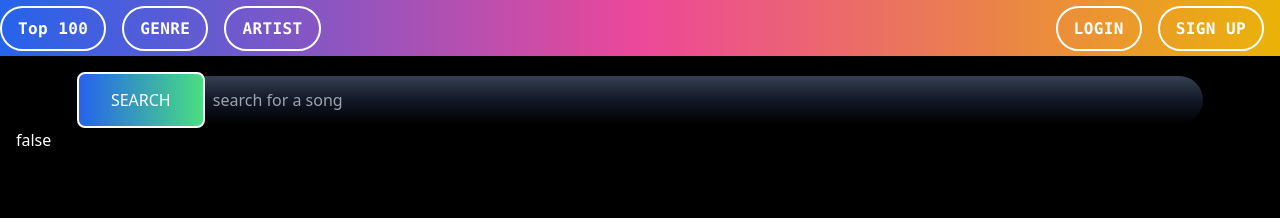
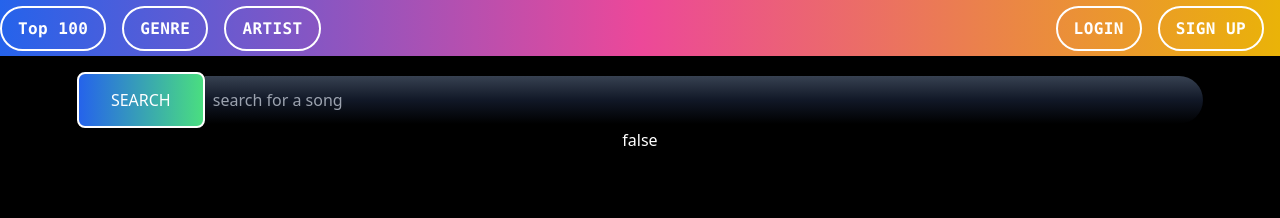
Before and after one commit to silentlayer/backtrack-website, a React (Create React App) app in the folder client/: page / in a window 1280 px wide. Shown: the top 218 px of the page. Built offline with nearby package versions, Linux system fonts and the light colour scheme.

Commit message:
started songCards: lots of front end todo

```diff
--- a/client/src/components/searchBar.js
+++ b/client/src/components/searchBar.js
@@ -1,10 +1,12 @@
 import React, {useState} from 'react'
 import DynamicList from './DynamicList';
 import axios from 'axios';
+import SongCard from './songCard.js';
 
 export function SearchBar() {
     const [searchValue, setSearchValue] = useState('')
     const [showDropdown, setShowDropDown] = useState(false)
+    const [songInfo, setSongInfo] = useState()
 
 
     const handleSubmit = (e) =>{
@@ -18,6 +20,7 @@ export function SearchBar() {
             if(res.status === 200){
                 setShowDropDown(true)
                 console.log(res.data)
+                setSongInfo(res.data[0])
             }
         })
         .catch(err => console.log(err))
@@ -30,8 +33,9 @@ export function SearchBar() {
         <input type="text" placeholder="search for a song" value={searchValue} onChange={(e) => setSearchValue(e.target.value)} className = "text-white text-bold bg-gradient-to-b from-gray-700 via-gray-900 to-black rounded-tr-full rounded-br-full px-2 py-1 mb-1 mt-1 h-12 w-4/5 focus:outline-none border-white"/>
         </form>
     </div>
-    <div>
-    { showDropdown ? (<p className = "text-white">true</p>) : (<p className = "text-white">false</p>)}
+    <div className = "flex justify-center">
+    { showDropdown ? (<SongCard image={"https://i.scdn.co/image/ab67616d00001e027b1fc51ff3257b5286a1ecec"} title={"Codine Crazy"} artist={"Future"}/> )
+    : (<p className = "text-white">false</p>)}
     </div>
     </>
   )
--- /dev/null
+++ b/client/src/components/songCard.js
@@ -0,0 +1,36 @@
+import React from 'react'
+
+// function SongCard() {
+//     // const song_id          = song_info[0]
+//     // const song_name        = song_info[1]
+//     // const song_artist_name = song_info[2]
+//     // const song_img         = song_info[3]
+//     // const song_preview     = song_info[4]
+
+
+//   return (
+//     <div className = "justify-center flex border rounded w-4/5 h-300 bg-white p-4">
+//       <h1 className = "text-2xl">Song</h1>
+//       <h1 className = "text-xl">Artist</h1>
+//     </div>
+//   )
+// }
+
+
+
+const SongCard = ({ image, title, artist }) => {
+    return (
+      <div className="w-4/5 h-auto m-3 bg-white rounded-lg flex">
+        <div className="">
+          <img src={image} className=""/>
+        </div>
+        <div className = "w-12"></div>
+        <div className="w-2/5 items-center bg-slate-500">
+          <h3 className="text-5xl font-bold">{title}</h3>
+          <p className="text-xl font-light">{artist}</p>
+        </div>
+      </div>
+    );
+  };
+
+export default SongCard
```
Also changed, not shown: client/src/components/notinuse/toDelete.txt (added), 1 other file (tests, documents, lock files or other folders).
